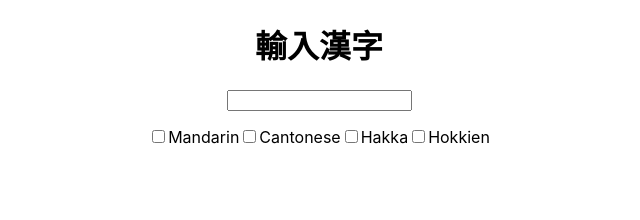
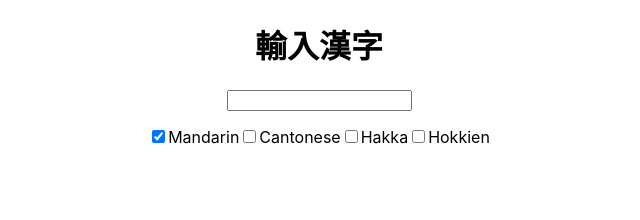
Before and after one commit to CIOSAI/HanjiWiktionarySearcher, a React (Create React App) app: page / in a window 1280 px wide. Shown: the top 220 px of the page, without its empty margins (321-961 px from the left). Built offline with nearby package versions, Linux system fonts and the light colour scheme.

Commit message:
check mandarin on by default

```diff
--- a/src/Interact.tsx
+++ b/src/Interact.tsx
@@ -1,6 +1,6 @@
 import React, { useEffect, useState } from 'react';
 import {Searcher} from './SearchSpan'
-import { languageCode } from './LanguageItemReader'
+import { languageCodeEnum, languageCode } from './LanguageItemReader'
 
 export function Interact() {
   const [textArray, setTextArray] = useState([""]);
@@ -17,7 +17,7 @@ export function Interact() {
     for(let i of Array.from(languageCode.keys())){
       toSetLanguageOptions.push(
         <li key={i}>
-          <input type={"checkbox"} name={i} onClick={(evt)=>{
+          <input type={"checkbox"} name={i} checked={i==languageCodeEnum.MANDARIN} onClick={(evt)=>{
             selectLanguage(evt.currentTarget.name, evt.currentTarget.checked)
           }}></input>
           <label>{languageCode.get(i)}</label>
--- a/src/LanguageItemReader.tsx
+++ b/src/LanguageItemReader.tsx
@@ -1,4 +1,4 @@
-enum languageCodeEnum{
+export enum languageCodeEnum{
   MANDARIN = "m",
   CANTONESE = "c",
   HAKKA = "h",
```
